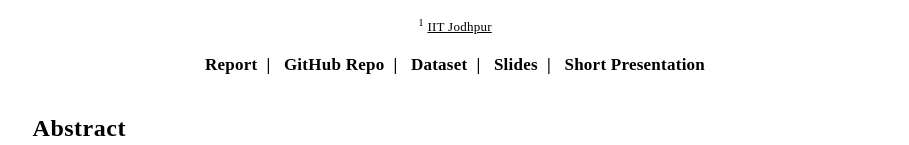
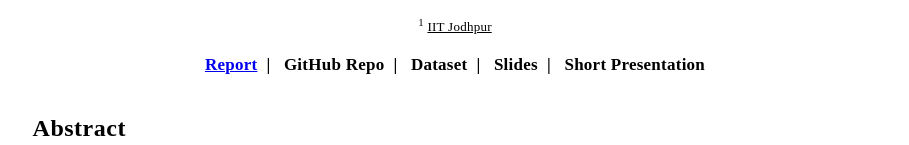
Before and after one commit to rishz09/rishz09.github.io, a plain HTML site: page index.html in a window 1280 px wide. Shown: the part 215-360 px from the top of the page, without its empty margins (185-1094 px from the left). Drawn offline with Linux system fonts and the light colour scheme; a web font is replaced by a local one.

Commit message:
Update index.html

```diff
--- a/index.html
+++ b/index.html
@@ -67,7 +67,7 @@
         </p>
         <p style="font-size: 13px;"><sup>1</sup> <a href="https://www.iitj.ac.in/" style="color: black">IIT Jodhpur</a></p>
         <p style="font-size: 17px; margin-top: 20px;"><b>
-            Report&nbsp;&nbsp;|&nbsp;&nbsp;
+            <a href="static/report.pdf">Report</a>&nbsp;&nbsp;|&nbsp;&nbsp;
             GitHub Repo&nbsp;&nbsp;|&nbsp;&nbsp;
             Dataset&nbsp;&nbsp;|&nbsp;&nbsp;
             Slides&nbsp;&nbsp;|&nbsp;&nbsp;
```
